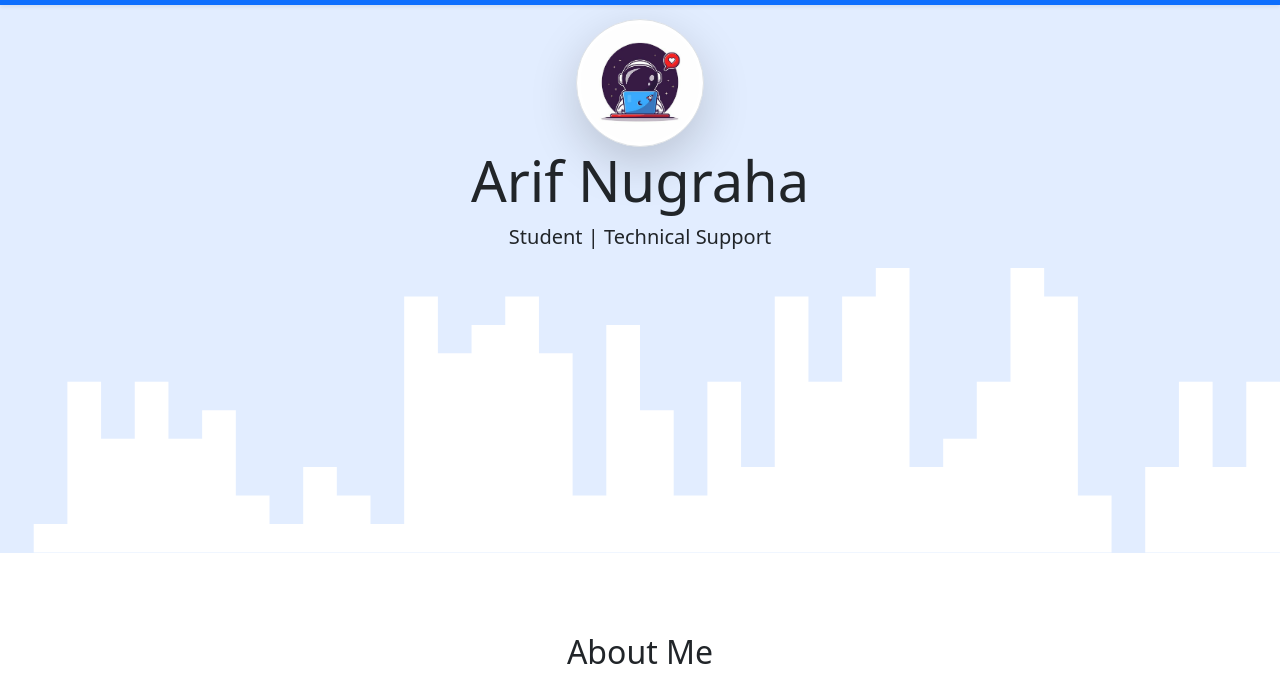
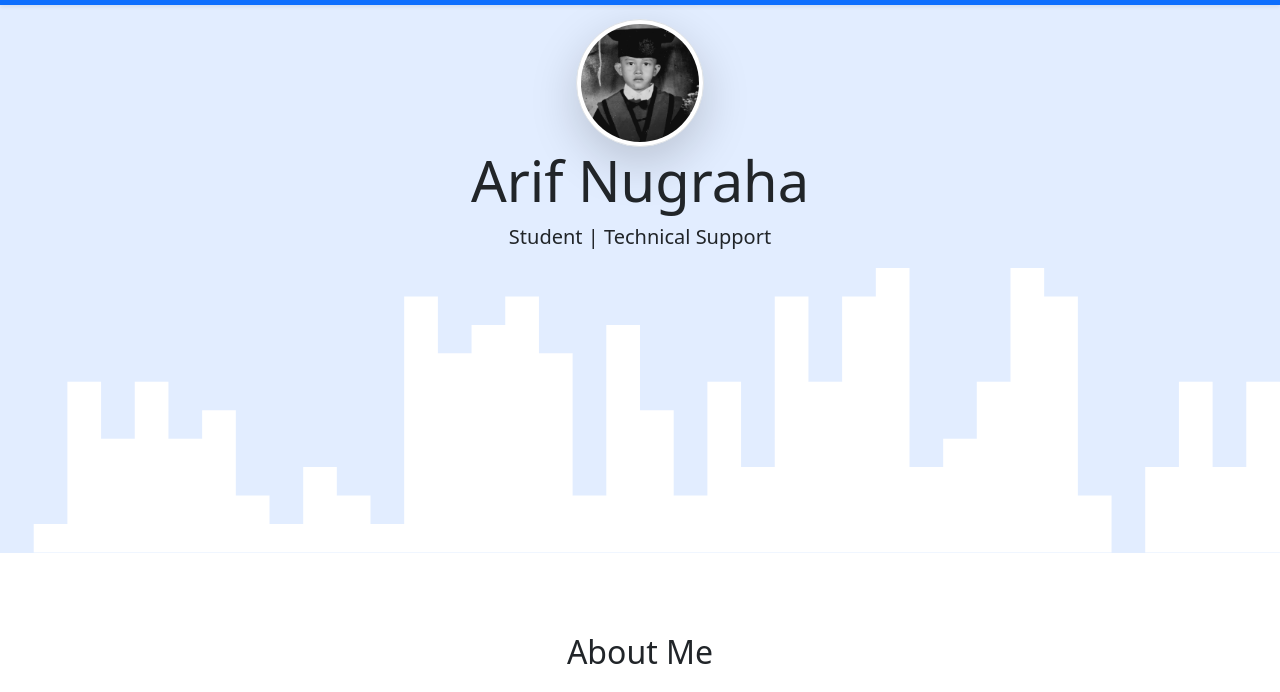
Before and after one commit to arifcusall/arifcusall.github.io, a plain HTML site: page index.html in a window 1280 px wide. Shown: the part 61-753 px from the top of the page. Drawn offline with nearby package versions, Linux system fonts and the light colour scheme.

Commit message:
ganti poto

```diff
--- a/index.html
+++ b/index.html
@@ -65,7 +65,7 @@
     <!-- JUMBOTRON -->
 
     <section class="jumbotron text-center">
-      <img src="img/pp.jpeg" alt="Arif Nugraha" width="10%" class="rounded-circle shadow-lg rounded img-thumbnail" data-aos="fade-down"
+      <img src="img/myprof.jpg" alt="Arif Nugraha" width="10%" class="rounded-circle shadow-lg rounded img-thumbnail" data-aos="fade-down"
       data-aos-easing="linear"
       data-aos-duration="1500" />
       <h1 class="display-4" data-aos="zoom-in-up"data-aos-duration="1000">Arif Nugraha</h1>
```
Also changed, not shown: img/myprof.jpg (added).
